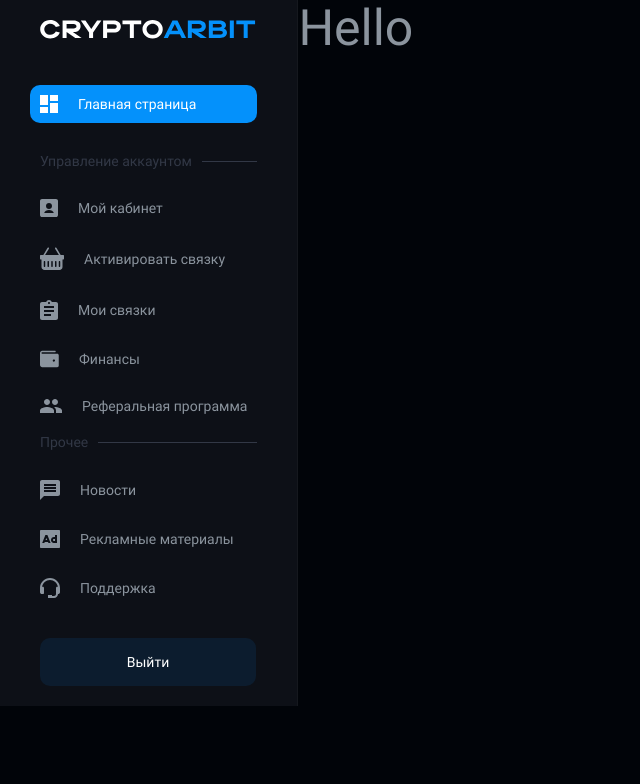
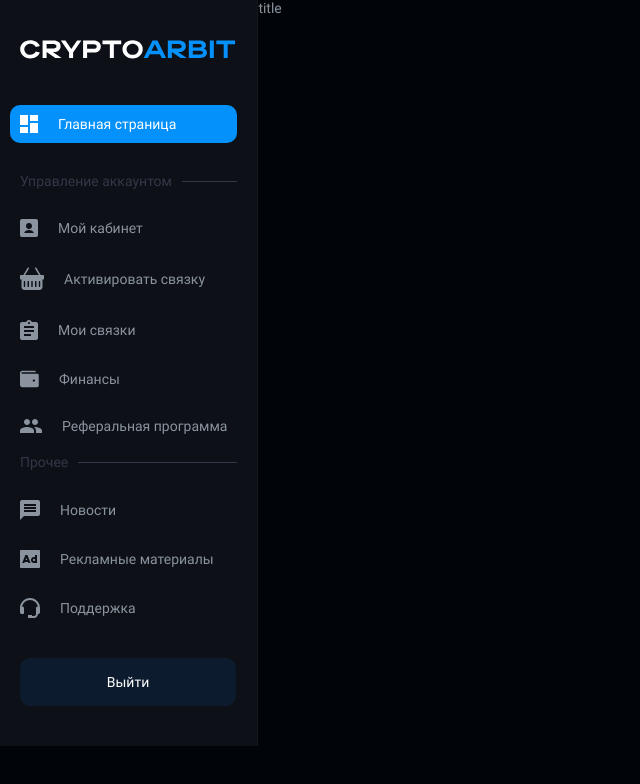
Before and after one commit to latttysh/Crypto-ad, a React (Create React App) app: page / in a window 1280 px wide. Shown: the top 784 px of the page, without its empty margins (0-640 px from the left). Built offline with nearby package versions, Linux system fonts and the light colour scheme.

Commit message:
Начал делать кабинет

```diff
--- a/src/Components/Sidebar/sidebar.module.scss
+++ b/src/Components/Sidebar/sidebar.module.scss
@@ -1,5 +1,5 @@
 .sidebar{
-  padding: 20px 40px;
+  padding: 40px 20px;
   background: #0D1017;
   border-right: 1px solid rgba(255, 255, 255, 0.03);
   .logo{
--- /dev/null
+++ b/src/Components/Title/Title.tsx
@@ -0,0 +1,14 @@
+import React, { FunctionComponent } from 'react';
+
+interface OwnProps {}
+
+type Props = OwnProps;
+
+const Title: FunctionComponent<Props> = (props) => {
+
+  return (
+      <div>title</div>
+  );
+};
+
+export default Title;
--- a/src/Pages/MyCabitet/MyCabinet.tsx
+++ b/src/Pages/MyCabitet/MyCabinet.tsx
@@ -1,5 +1,6 @@
 import React, { FunctionComponent } from 'react';
 import s from "./mycabinte.module.scss"
+import Title from "../../Components/Title/Title";
 
 interface OwnProps {}
 
@@ -7,7 +8,9 @@ type Props = OwnProps;
 
 const MyCabinet: FunctionComponent<Props> = (props) => {
   return (
-      <div className={s.title}>Hello</div>
+      <div className={s.cabinet}>
+          <Title/>
+      </div>
   );
 };
 
```
Also changed, not shown: src/Components/Title/title.module.scss (added).
